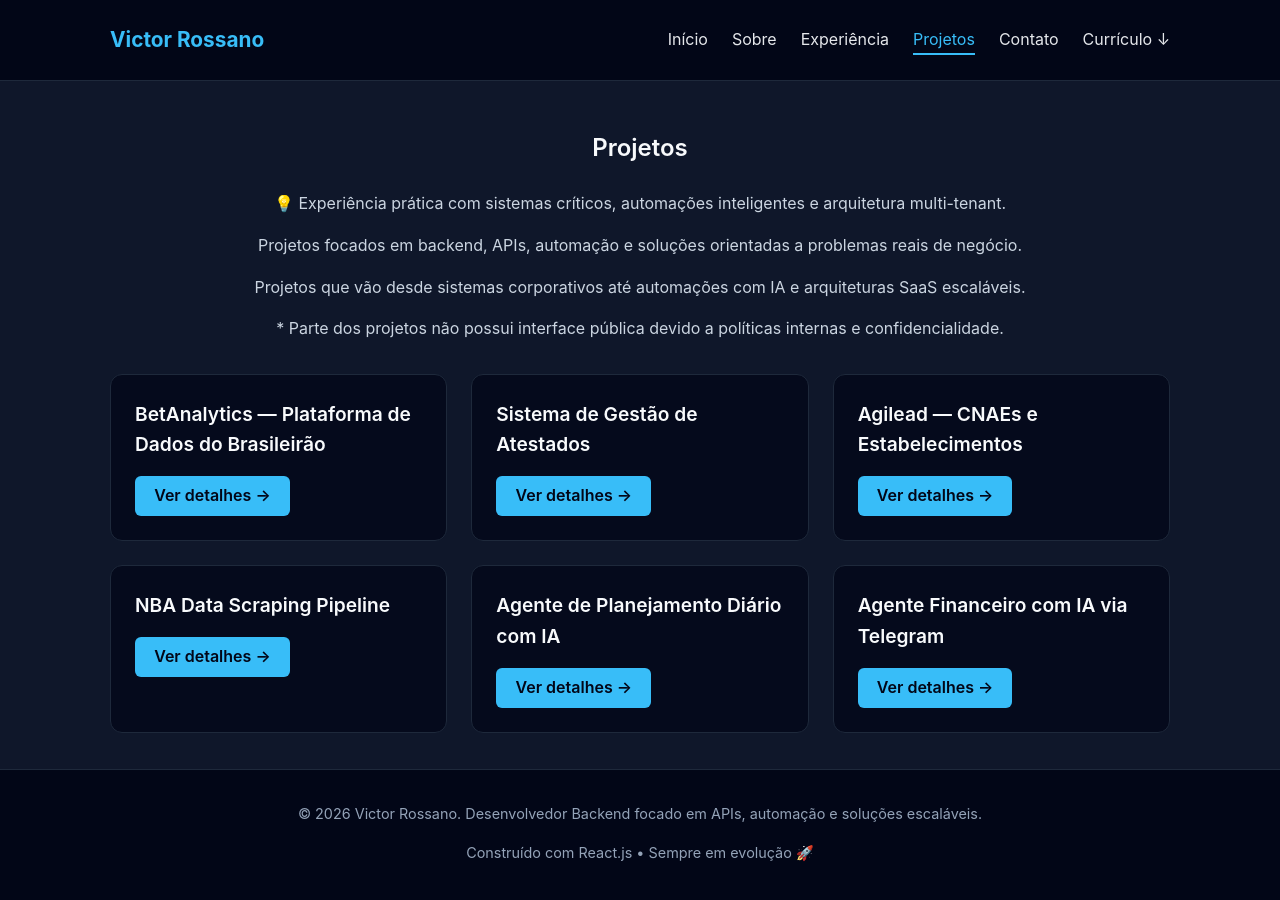
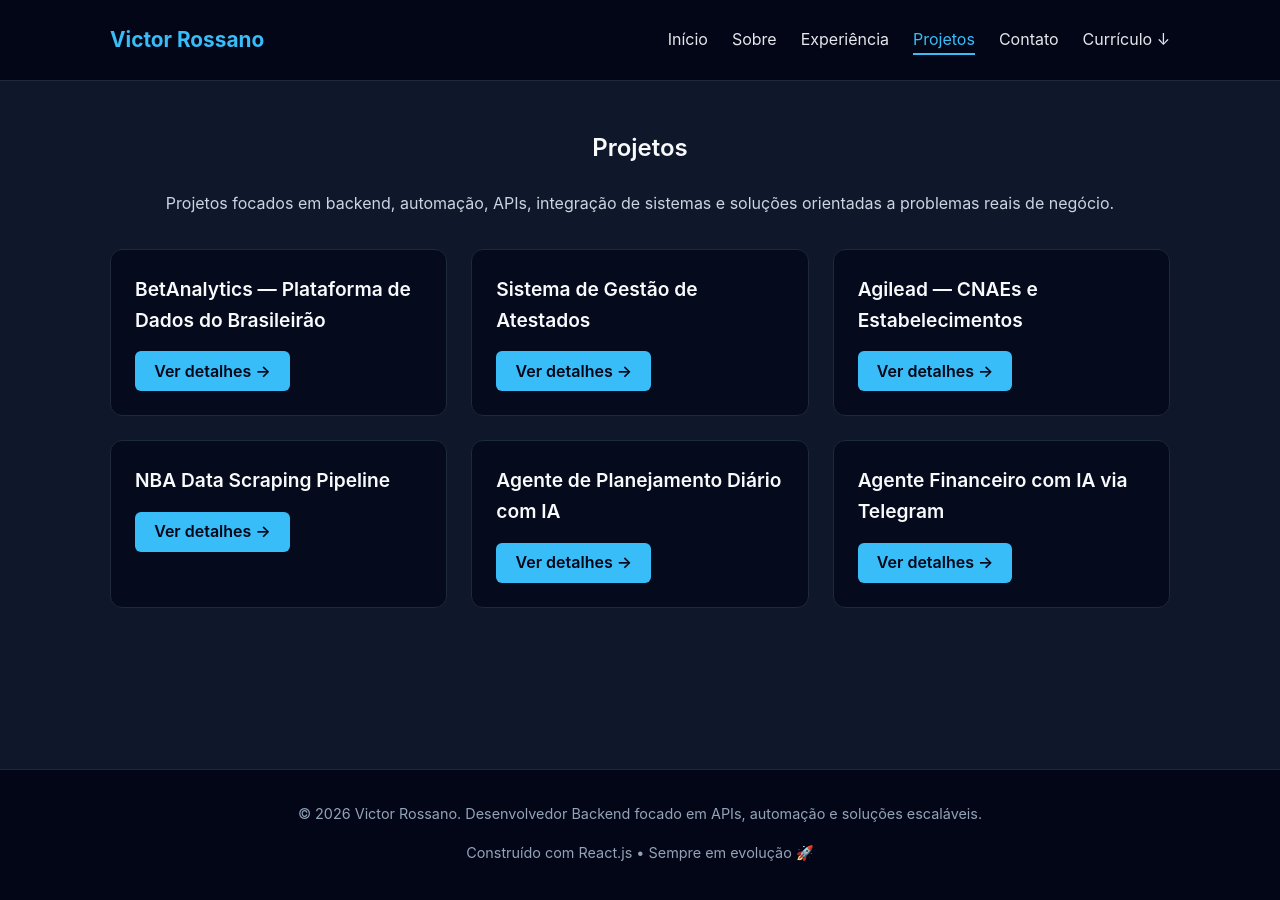
Before and after one commit to VictorRossan0/VictorRossan0.github.io, a React (Vite) app: page /work in a window 1280 px wide. Shown: the top 900 px of the page. Built offline with nearby package versions, Linux system fonts and the light colour scheme.

Commit message:
Revise project descriptions in Work.jsx
Updated project descriptions for clarity and focus.

```diff
--- a/src/pages/Work.jsx
+++ b/src/pages/Work.jsx
@@ -8,24 +8,13 @@
       <section className="content">
         <h2 className="text-center mb-3">Projetos</h2>
 
-        <p className="text-center mb-4">
-          💡 Experiência prática com sistemas críticos, automações inteligentes e arquitetura multi-tenant.
-        </p>
-
-        <p className="text-center mb-3">
-          Projetos focados em backend, APIs, automação e soluções orientadas a problemas reais de negócio.
-        </p>
-
-        <p className="text-center mb-4">
-          Projetos que vão desde sistemas corporativos até automações com IA e arquiteturas SaaS escaláveis.
-        </p>
-
-        <p className="text-center mb-5 text-muted">
-          * Parte dos projetos não possui interface pública devido a políticas internas e confidencialidade.
+        <p className="text-center mb-5">
+          Projetos focados em backend, automação, APIs, integração de sistemas
+          e soluções orientadas a problemas reais de negócio.
         </p>
 
         <div className="projects">
-          {projects.map(project => (
+          {projects.map((project) => (
             <ProjectCard key={project.id} project={project} />
           ))}
         </div>
```
